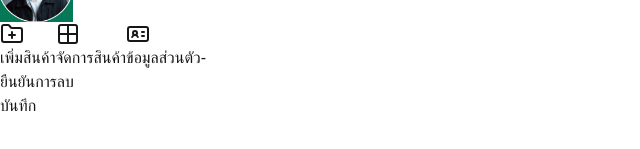
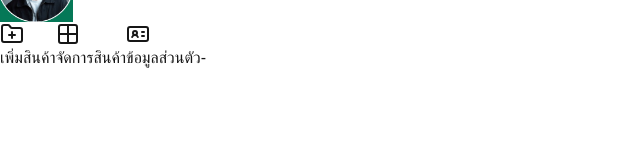
Before and after one commit to Dongy-SE2/dongy-frontend, a Next.js app: page /user in a window 1280 px wide. Shown: the part 201-350 px from the top of the page, without its empty margins (0-640 px from the left). Built offline with nearby package versions, Linux system fonts and the light colour scheme; a web font is replaced by a local one.

Commit message:
fix: route in user page

```diff
--- a/src/app/user/page.tsx
+++ b/src/app/user/page.tsx
@@ -26,24 +26,22 @@ export default function User() {
           key={1}
           ActionName={"เพิ่มสินค้า"}
           Icon={<FolderPlus />}
-          route={"/AddProductPage"}
+          route={"/product"}
         />
         <ActionButton
           key={2}
           ActionName={"จัดการสินค้า"}
           Icon={<Grid2X2 />}
-          route={"/ManageProductPage"}
+          route={"/product/manage"}
         />
         <ActionButton
           key={3}
           ActionName={"ข้อมูลส่วนตัว"}
           Icon={<IdCard />}
-          route={"/ProfilePage"}
+          route={"/user/profile"}
         />
         <ActionButton key={4} ActionName={"-"} Icon={""} route={""} />
       </div>
-      <DeleteProductAlert productName="รองเท้า" />
-      <InsertImageAlert />
     </div>
   );
 }
```
